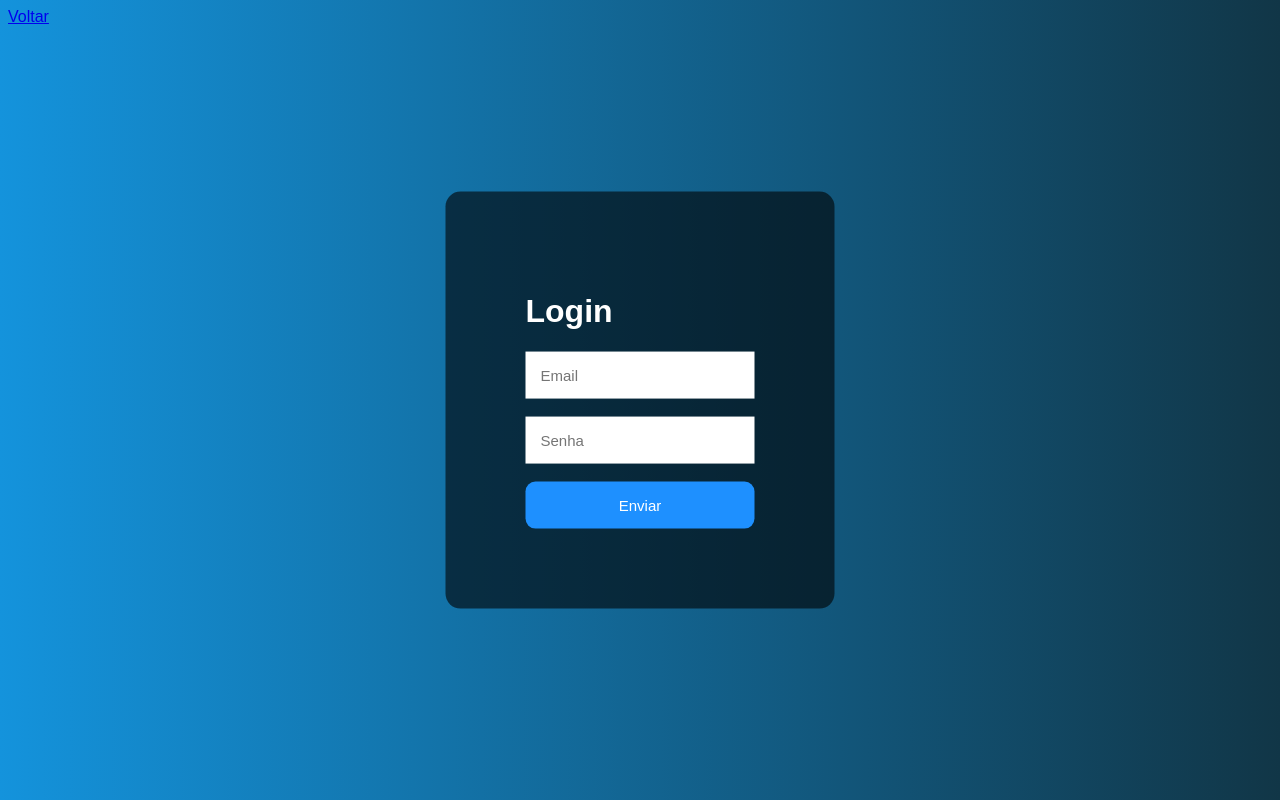
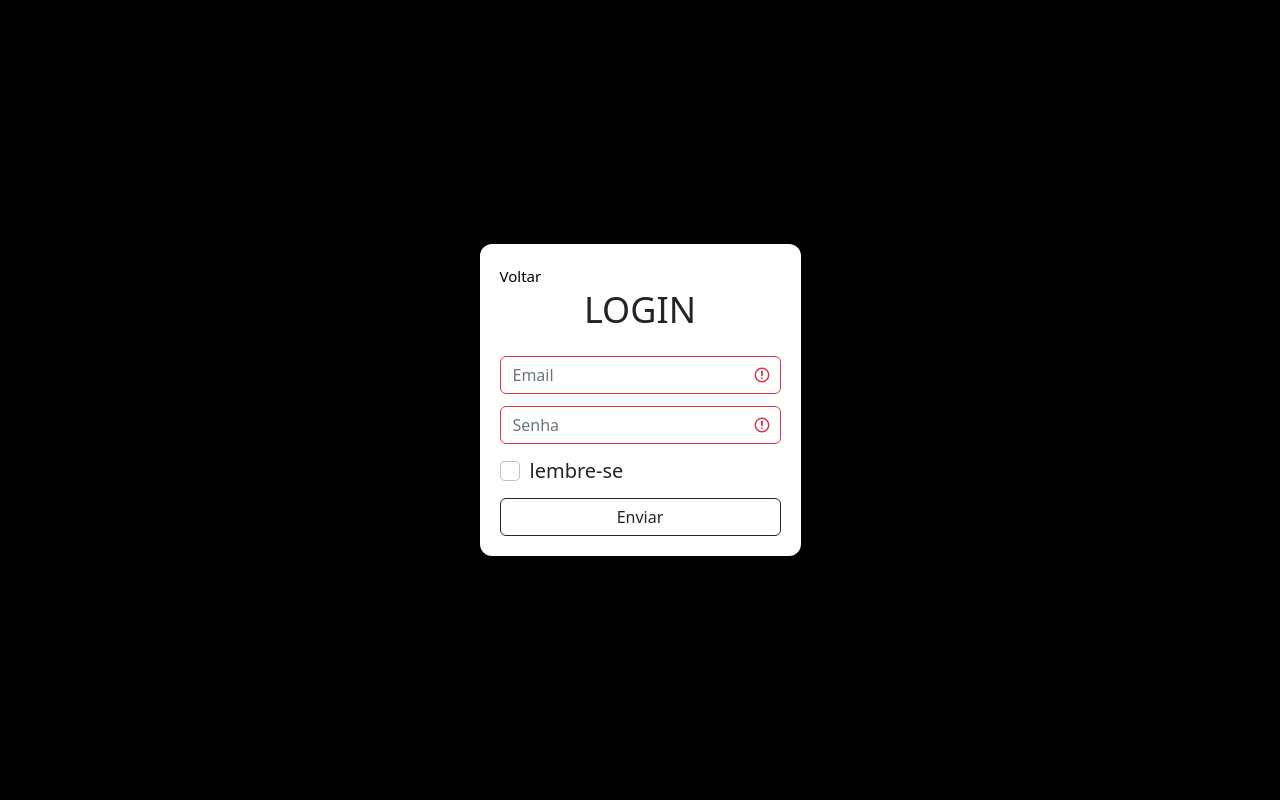
Before and after one commit to gabrielgt5/SC---Cadastro, a PHP site: page /login.php in a window 1280 px wide. Run offline with PHP 8.4, Linux system fonts and the light colour scheme.

Commit message:
Update login.php

```diff
--- a/login.php
+++ b/login.php
@@ -4,55 +4,76 @@
     <meta charset="UTF-8">
     <meta http-equiv="X-UA-Compatible" content="IE=edge">
     <meta name="viewport" content="width=device-width, initial-scale=1.0">
+    <link href="https://cdn.jsdelivr.net/npm/bootstrap@5.2.3/dist/css/bootstrap.min.css" rel="stylesheet" integrity="sha384-rbsA2VBKQhggwzxH7pPCaAqO46MgnOM80zW1RWuH61DGLwZJEdK2Kadq2F9CUG65" crossorigin="anonymous">
+    <link rel="stylesheet" href="">
     <title>Tela de login</title>
     <style>
-        body{
-            font-family: Arial, Helvetica, sans-serif;
-            background: linear-gradient(to right, rgb(20, 147, 220), rgb(17, 54, 71));
-        }
-        div{
-            background-color: rgba(0, 0, 0, 0.6);
-            position: absolute;
-            top: 50%;
-            left: 50%;
-            transform: translate(-50%,-50%);
-            padding: 80px;
-            border-radius: 15px;
-            color: #fff;
-        }
-        input{
-            padding: 15px;
-            border: none;
-            outline: none;
-            font-size: 15px;
-        }
-        .inputSubmit{
-            background-color: dodgerblue;
-            border: none;
-            padding: 15px;
-            width: 100%;
-            border-radius: 10px;
-            color: white;
-            font-size: 15px;
+       * {
+  margin: 0;
+  padding: 0;
+  box-sizing: border-box;
+}
 
-        }
-        .inputSubmit:hover{
-            background-color: deepskyblue;
-            cursor: pointer;
-        }
+body {
+  height: 100vh;
+  display: flex;
+  align-items: center;
+  justify-content: center;
+  background: black;
+}
+
+.login {
+  height: min-content;
+  padding: 20px;
+  border-radius: 12px;
+  background: white;
+}
+
+.login h1 {
+  font-size: 36px;
+  margin-bottom: 25px;
+}
+
+.login form {
+  font-size: 20px;
+}
+
+.login form .form-group {
+  margin-bottom: 12px;
+}
+
+.login form input [type="submit"] {
+  font-size: 20px;
+  margin-top: 15px;
+}
+
+a {
+    text-decoration: none;
+    color: black;
+    font-size: 15px;
+}
+
     </style>
 </head>
 <body>
-    <a href="home.php">Voltar</a>
-    <div>
-        <h1>Login</h1>
-        <form action="testLogin.php" method="POST">
-            <input type="text" name="email" placeholder="Email">
-            <br><br>
-            <input type="password" name="senha" placeholder="Senha">
-            <br><br>
-            <input class="inputSubmit" type="submit" name="submit" value="Enviar">
+    <div class="login">
+        <a href="home.php" id="back">Voltar</a>
+        <h1 class="text-center">LOGIN</h1>
+
+        <form class="needs-validation">
+            <div class="form-group was-validated">
+                <input class="form-control" type="text" name="email" placeholder="Email" required>
+            </div>
+            <div class="form-group was-validated">
+                <input class="form-control" type="password" name="senha" placeholder="Senha" required>
+            </div>
+            <div class="form-group form-check">
+                <input class="form-check-input" type="checkbox" id="checkbox">
+                <label class="form-check-label" for="check">lembre-se</label>
+            </div>
+            <input class="btn btn-outline-dark w-100" type="submit" name="submit" value="Enviar">
         </form>
+
     </div>
 </body>
 </html>
```
